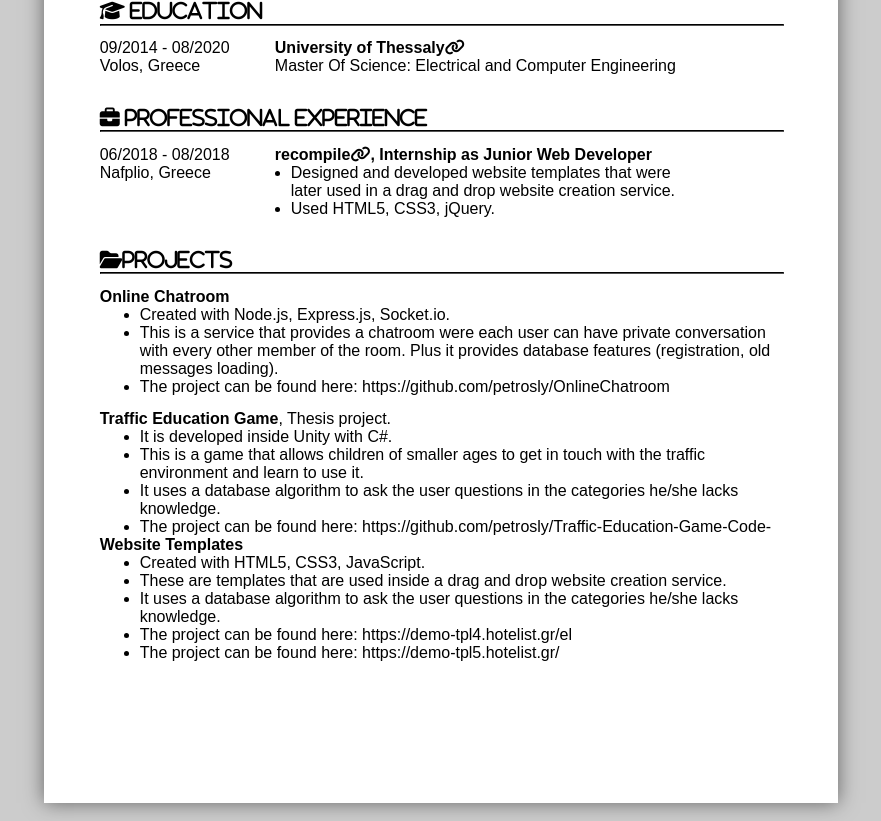
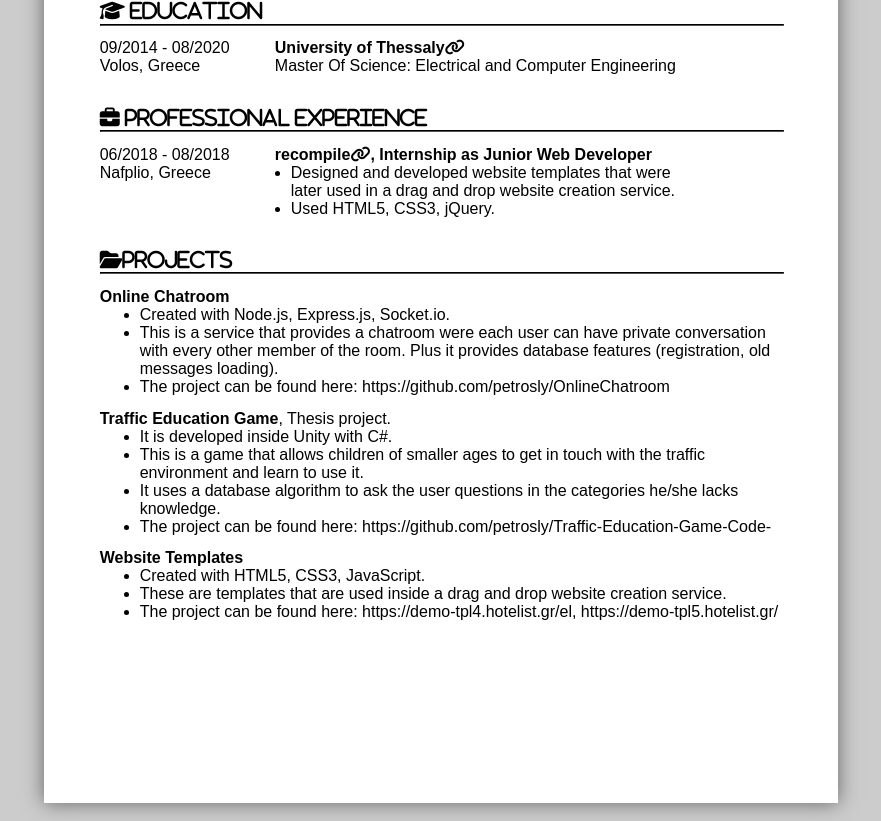
Before and after one commit to petrosly/petrosly.github.io, a plain HTML site: page index.html in a window 1280 px wide. Shown: the part 328-1149 px from the top of the page, without its empty margins (199-1080 px from the left). Drawn offline with Linux system fonts and the light colour scheme.

Commit message:
Fixed minor bugs that were created in the last update

```diff
--- a/index.html
+++ b/index.html
@@ -102,13 +102,10 @@
 				</div>
 				<div class="row project3">
 					<p class="title zero-margin"><b>Website Templates</b></p>
-					<ul class="project2-info zero-margin">
+					<ul class="project3-info zero-margin">
 						<li>Created with HTML5, CSS3, JavaScript.</li>
 						<li>These are templates that are used inside a drag and drop website creation service.</li>
-						<li>It uses a database algorithm to ask the user questions in the categories he/she lacks
-	knowledge.</li>
-						<li>The project can be found here: <a href="https://demo-tpl4.hotelist.gr/el">https://demo-tpl4.hotelist.gr/el</a></li>
-						<li>The project can be found here: <a href="https://demo-tpl5.hotelist.gr/">https://demo-tpl5.hotelist.gr/</a></li>
+						<li>The project can be found here: <a href="https://demo-tpl4.hotelist.gr/el">https://demo-tpl4.hotelist.gr/el</a>, <a href="https://demo-tpl5.hotelist.gr/">https://demo-tpl5.hotelist.gr/</a></li>
 					</ul>
 				</div>
 			</div>
--- a/style.css
+++ b/style.css
@@ -170,7 +170,7 @@ hr{
 	font-size: 1em;
 	margin-top: 5%;
 }
-.project1, .project2{
+.project1, .project2, .project3{
 	margin-top: 2%;
 }
 
```
